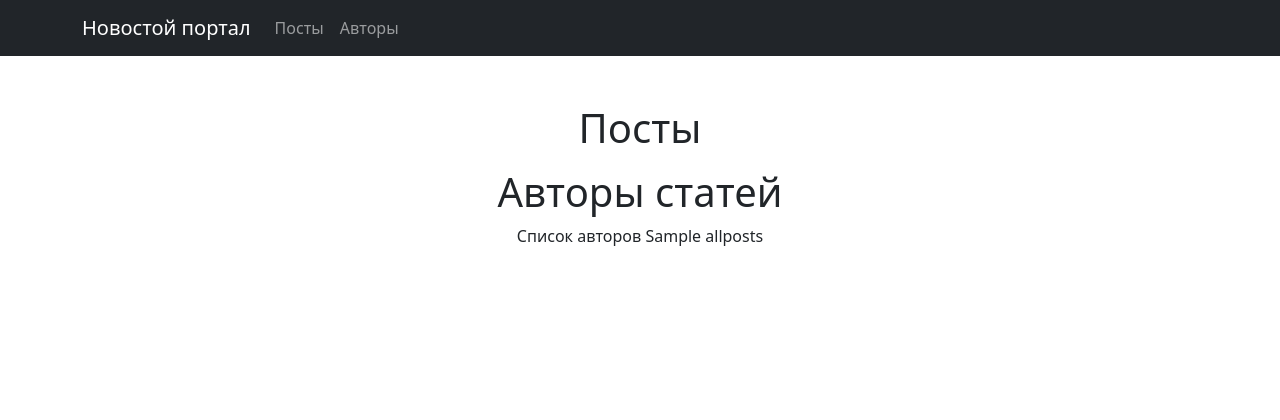
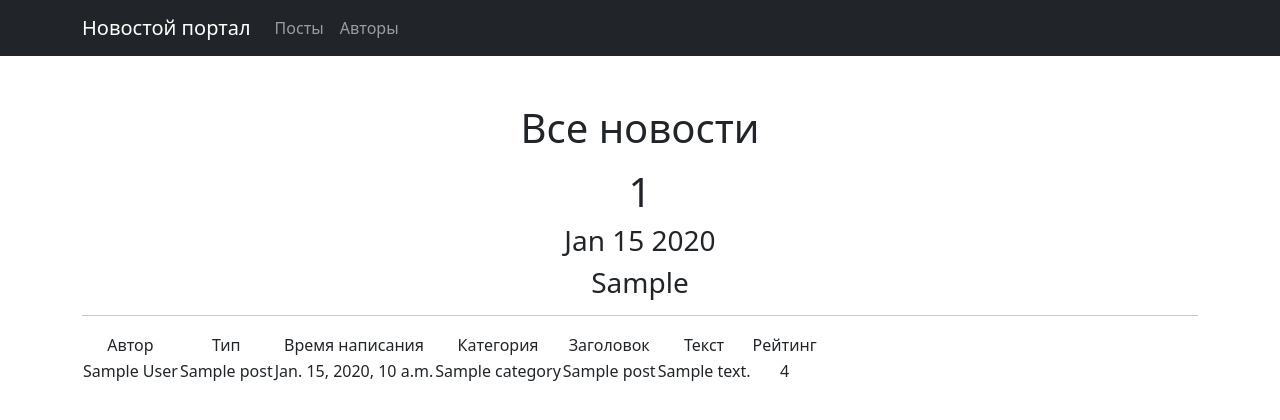
Before and after one commit to Buckmein/News, a Django app: template templates/posts.html in a window 1280 px wide. Shown: the top 420 px of the page. Run offline with Django 4.2, Linux system fonts and the light colour scheme; data comes from the database, SQL or seed files in the repository; both versions use the stored data as it was after the commit; the template is opened without the code that fills it: values that come from a table or form of the project are taken from there, most other values are stand-ins (such as "Sample title", 1, 10 or a date in 2020); some libraries are stand-ins or nearby versions.

Commit message:
Что-то работает, разобраться с ссылками

```diff
--- a/templates/posts.html
+++ b/templates/posts.html
@@ -1,14 +1,56 @@
-<!--  наследуемся от шаблона default.html, который мы создавали для flatpages -->
 {% extends 'flatpages/default.html' %}
 
-<!-- Название у нас будет -->
 {% block title %}
-Посты
+<h1>Все новости</h1>
 {% endblock title %}
 
-<!-- В контенте на странице-->
 {% block content %}
-<h1>{{flatpage.title}}</h1>
-{{flatpage.content}}
-{{ allposts }}
+
+   <h1>{{allposts|length}}</h1>
+  <!-- Используем переданную из представления переменную time_now
+   и применяем к ней фильтр date. По назначению этот фильтр очень похож
+   на метод strftime у объекта datetime в Python — вывод времени
+   в указанном формате. -->
+   <h3>{{ time_now|date:'M d Y' }}</h3>
+    <!-- Если в переменной next_sale будет None,
+   то выведется указанный в фильтре текст -->
+   <h3> {{ new_post|default_if_none:"Мы сообщим о новых новостях!" }} </h3>
+   <hr>
+   {% if allposts %}
+       <table>
+           <tr>
+               <td>Автор</td>
+               <td>Тип</td>
+               <td>Время написания</td>
+               <td>Категория</td>
+               <td>Заголовок</td>
+               <td>Текст</td>
+               <td>Рейтинг</td>
+           </tr>
+
+           <!-- Для каждого товара будете генерироваться новая строчка,
+           т.е. новый HTML код, который указан в теле цикла.
+           При этом сам цикл работает точно так же, как и в Python.
+           product — переменная цикла, т.е. наш товар полученный из списка -->
+           {% for post in allposts %}
+           <tr>
+               <!-- Не забываем, что переменные в шаблоне ничем не отличаются
+                от переменных в Python. Здесь также можно получать доступ к
+                полям объекта модели. Например, здесь мы выводим имя,
+                в следующем столбце описание, и т.д.  -->
+               <td>{{ post.author }}</td>
+               <td>{{ post.post }}</td>
+               <td>{{ post.time_post }}</td>
+               <td>{{ post.category.category}}</td>
+               <td>{{ post.title }}</td>
+               <td>{{ post.text|truncatewords:20}}</td>
+               <td>{{ post.rate }}</td>
+           </tr>
+           {% endfor %}
+
+       </table>
+   {% else %}
+       <h2>Новостей нет!</h2>
+
+   {% endif %}
 {% endblock content %}
```
Also changed, not shown: news/models.py (+15 -13 lines), news/views.py (+14 -0 lines), templates/newsn.html (+5 -2 lines), db.sqlite3.
